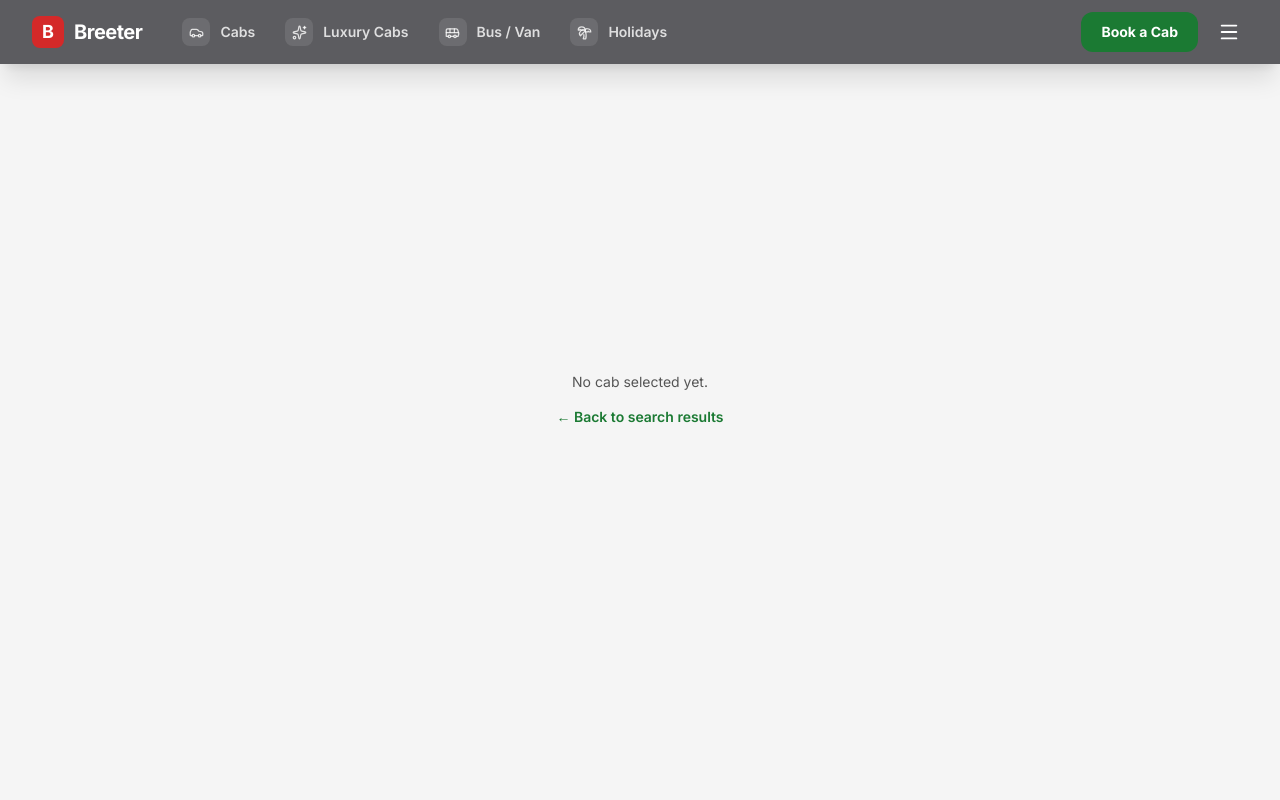
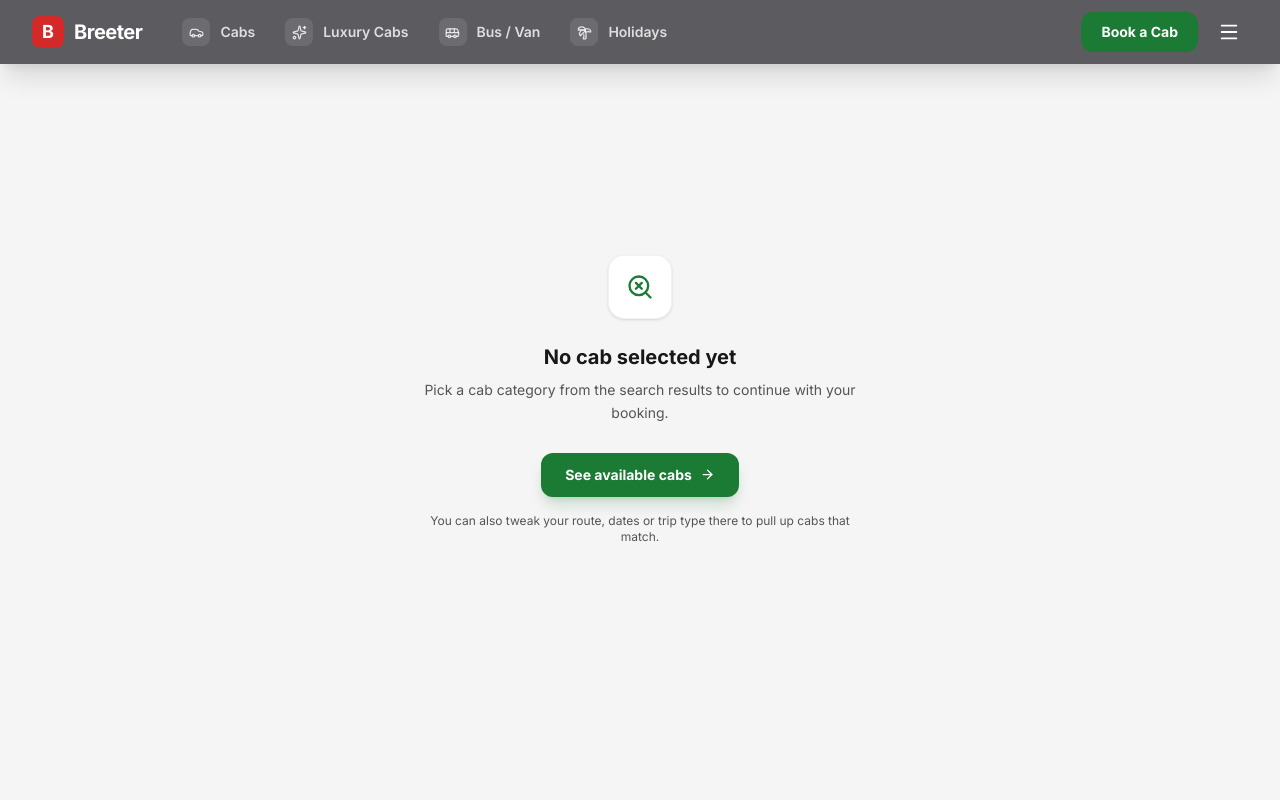
Before and after one commit to teamlead-glitch/breeter, a Next.js app: page /book in a window 1280 px wide. Shown: the top 800 px of the page. Built offline with nearby package versions, Linux system fonts and the light colour scheme; no server answers.

Commit message:
cab not found messages update

```diff
--- a/app/book/page.tsx
+++ b/app/book/page.tsx
@@ -1,7 +1,7 @@
 'use client'
 import { useEffect, useRef, useState } from 'react'
 import Link from 'next/link'
-import { ChevronRight } from 'lucide-react'
+import { ArrowRight, ChevronRight, SearchX } from 'lucide-react'
 import { ADD_ON_FILTER_LABELS, ADD_ONS } from '@/components/book/data'
 import TripSummary from '@/components/book/TripSummary'
 import BookingPageTabs from '@/components/book/BookingPageTabs'
@@ -16,6 +16,28 @@ import { SearchState, useSearchState } from '@/context/SearchContext'
 import { apiPost } from '@/lib/apiService'
 import { DEFAULT_STATE_ID, PLACEHOLDER_LAT_LNG, TRIP_TYPE_IDS } from '@/lib/constants'
 import { BookingDetails, BookingDetailsRequest, BookingDetailsResponse } from '@/types/booking'
+
+function BookingIssueNotice({ heading, message }: { heading: string; message: string }) {
+  return (
+    <div className="min-h-screen bg-ivory grid place-items-center px-4 py-16">
+      <div className="max-w-md w-full text-center">
+        <div className="mx-auto mb-6 grid h-16 w-16 place-items-center rounded-2xl bg-white border border-black/5 shadow-sm">
+          <SearchX size={28} className="text-cta" />
+        </div>
+        <h1 className="font-display text-ink text-xl font-bold mb-2">{heading}</h1>
+        <p className="text-ink-faint text-sm leading-relaxed mb-7">{message}</p>
+        <Link
+          href="/search"
+          className="inline-flex items-center gap-2 bg-cta hover:bg-cta-dark text-white font-bold text-sm px-6 py-3 rounded-xl transition-colors shadow-lg shadow-cta/20">
+          See available cabs <ArrowRight size={15} />
+        </Link>
+        <p className="text-ink-faint text-xs mt-4">
+          You can also tweak your route, dates or trip type there to pull up cabs that match.
+        </p>
+      </div>
+    </div>
+  )
+}
 
 function buildBookingDetailsPayload(state: SearchState, addOns: string[]): BookingDetailsRequest {
   const payload: BookingDetailsRequest = {
@@ -81,12 +103,10 @@ export default function BookPage() {
 
   if (!state.cabCategoryId) {
     return (
-      <div className="min-h-screen bg-ivory grid place-items-center px-4 text-center">
-        <div>
-          <p className="text-ink-faint text-sm mb-3">No cab selected yet.</p>
-          <Link href="/search" className="text-cta font-semibold text-sm hover:text-cta-dark transition-colors">← Back to search results</Link>
-        </div>
-      </div>
+      <BookingIssueNotice
+        heading="No cab selected yet"
+        message="Pick a cab category from the search results to continue with your booking."
+      />
     )
   }
 
@@ -100,14 +120,14 @@ export default function BookPage() {
 
   if (!details) {
     return (
-      <div className="min-h-screen bg-ivory grid place-items-center px-4 text-center">
-        <div>
-          <p className="text-ink-faint text-sm mb-3">
-            {detailsError ? "Couldn't load booking details. Please try again." : 'No booking details available.'}
-          </p>
-          <Link href="/search" className="text-cta font-semibold text-sm hover:text-cta-dark transition-colors">← Back to search results</Link>
-        </div>
-      </div>
+      <BookingIssueNotice
+        heading={detailsError ? "This cab isn't available for your trip" : 'No booking details available'}
+        message={
+          detailsError
+            ? "The selected cab isn't available for your search criteria or trip type — the route, dates or duration you picked may fall outside what it supports."
+            : "We couldn't find pricing for this cab and trip. Head back to search to pick from cabs that are available."
+        }
+      />
     )
   }
 
--- a/components/cabs/CabCategoryCard.tsx
+++ b/components/cabs/CabCategoryCard.tsx
@@ -1,7 +1,9 @@
+'use client'
 import Image from 'next/image'
 import Link from 'next/link'
 import { Car, Users, Wind } from 'lucide-react'
 import { CabCategory } from '@/types/cabs'
+import { useSearchState } from '@/context/SearchContext'
 
 function stripHtml(html: string | null) {
   if (!html) return ''
@@ -9,10 +11,15 @@ function stripHtml(html: string | null) {
 }
 
 export default function CabCategoryCard({ v }: { v: CabCategory }) {
+  const { dispatch } = useSearchState()
   const description = stripHtml(v.description) || 'Similar or equivalent'
 
   return (
-    <Link href="/book" className="group flex flex-col h-full bg-white rounded-2xl overflow-hidden border border-black/10 hover:shadow-2xl hover:-translate-y-1 transition-all duration-300">
+    <Link
+      href="/book"
+      onClick={() => dispatch({ type: 'SET_CAB_CATEGORY_ID', id: v.id })}
+      className="group flex flex-col h-full bg-white rounded-2xl overflow-hidden border border-black/10 hover:shadow-2xl hover:-translate-y-1 transition-all duration-300"
+    >
       <div className="relative h-44 flex-shrink-0 overflow-hidden bg-ivory grid place-items-center">
         {v.image ? (
           <Image
--- a/components/home/CabSlideCard.tsx
+++ b/components/home/CabSlideCard.tsx
@@ -1,7 +1,9 @@
+'use client'
 import Image from 'next/image'
 import Link from 'next/link'
 import { ArrowUpRight, Car } from 'lucide-react'
 import { CabCategory } from '@/types/cabs'
+import { useSearchState } from '@/context/SearchContext'
 
 function stripHtml(html: string | null) {
   if (!html) return ''
@@ -9,11 +11,13 @@ function stripHtml(html: string | null) {
 }
 
 export default function CabSlideCard({ v }: { v: CabCategory }) {
+  const { dispatch } = useSearchState()
   const description = stripHtml(v.description) || 'Similar or equivalent'
 
   return (
     <Link
       href="/book"
+      onClick={() => dispatch({ type: 'SET_CAB_CATEGORY_ID', id: v.id })}
       className="group relative flex h-92 flex-col overflow-hidden rounded-[1.75rem] bg-forest-mid isolate"
     >
       {v.image ? (
```
